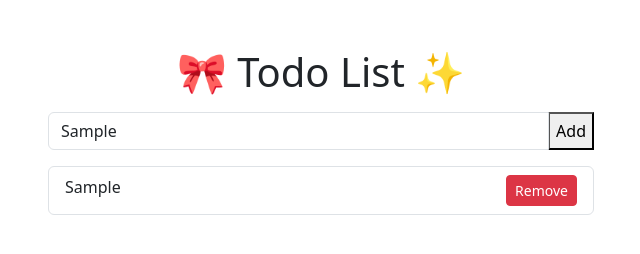
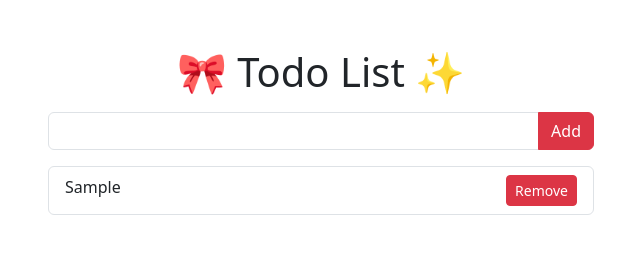
Before and after one commit to APP-iOS5th/web_todo_uunwon, a plain HTML site: page index.html in a window 1280 px wide. Both pictures are taken after typing "Sample" into the empty fields and a click on the button "Add". Shown: the whole page, without its empty margins (319-959 px from the left). Drawn offline with nearby package versions, Linux system fonts and the light colour scheme.

Commit message:
change btn color & clear text

```diff
--- a/index.html
+++ b/index.html
@@ -17,7 +17,7 @@
                     <h1 class="mt-5 text-center">🎀 Todo List ✨</h1>
                     <div class="input-group mb-3 mt-3">
                         <input type="text" class="form-control" id="todoInput">
-                        <button type="brn btn-primary" id="addTodo">Add</button>
+                        <button class="btn btn-danger" id="addTodo">Add</button>
                     </div>
                     <ul class="list-group" id="todoList">
 
--- a/todo.js
+++ b/todo.js
@@ -9,7 +9,7 @@ document.getElementById('addTodo').addEventListener('click', function() {
     var value = document.getElementById('todoInput').value
     if (value) {
         addTodo(value)
-        document.getElementById('todoInput').value
+        document.getElementById('todoInput').value = ''
         storeTodos()
     }
 })
```
